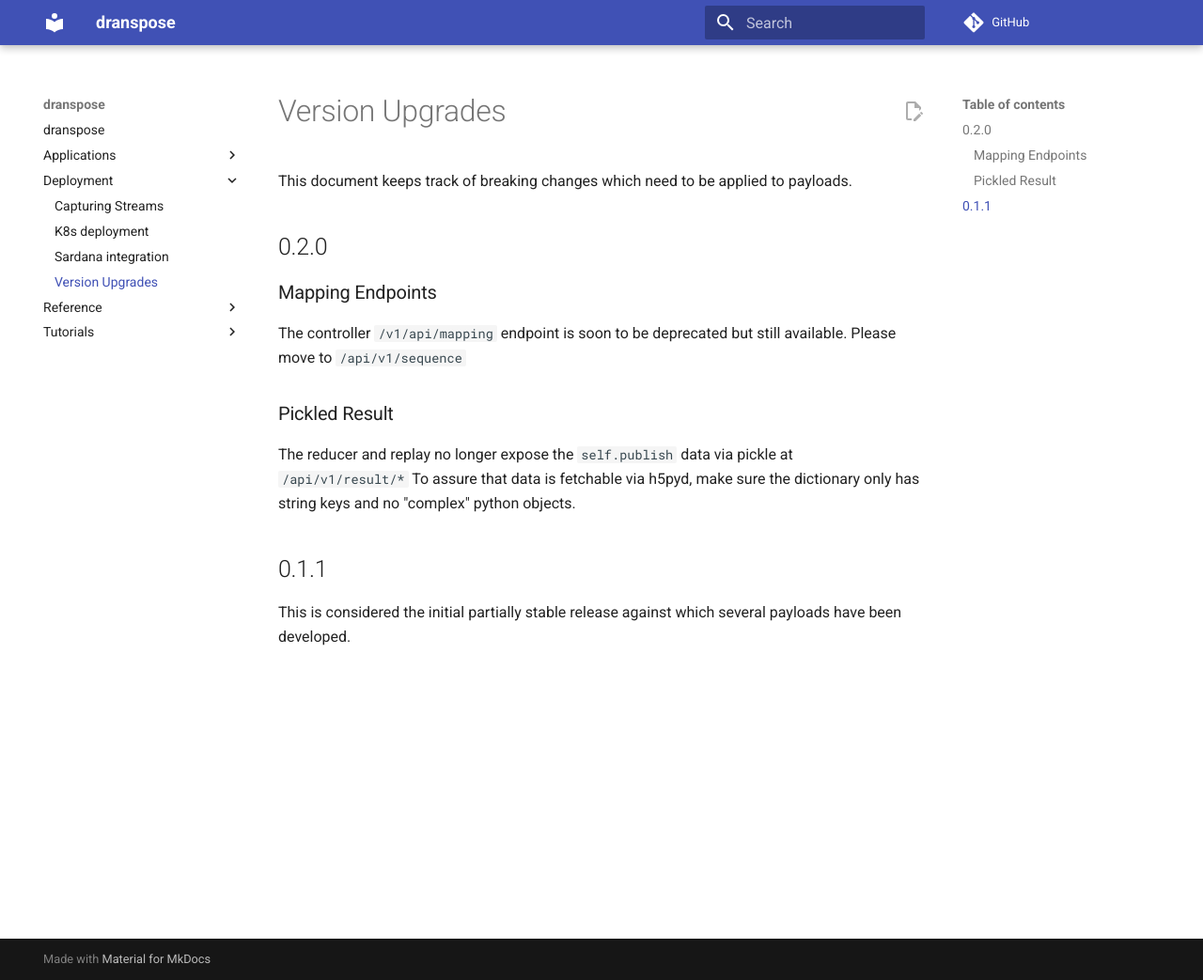
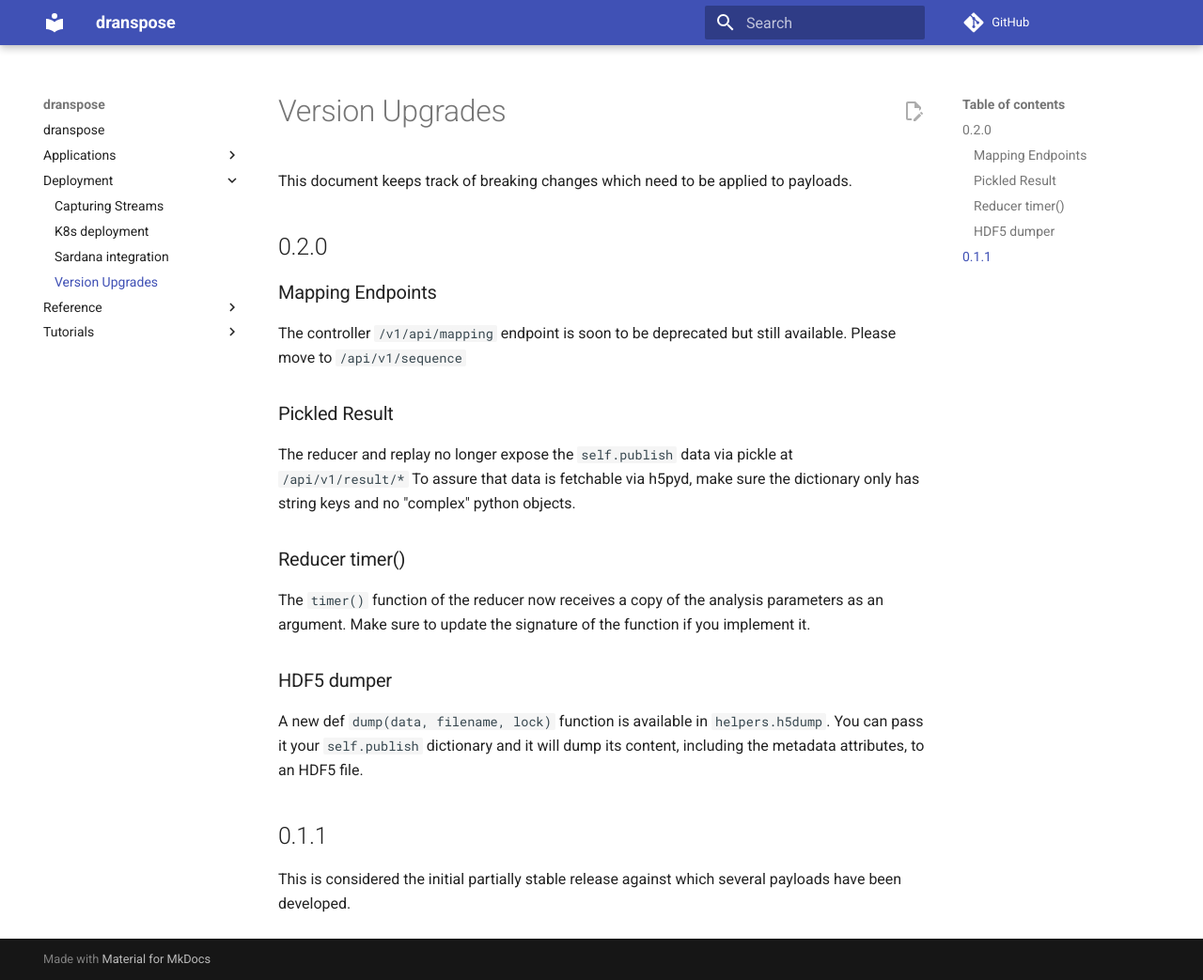
Before and after one commit to felix-engelmann/dranspose, an MkDocs documentation site: the page built from docs/deployment/upgrades.md, in a window 1280 px wide and 1043 px high. Shown: the whole window at 94% size. Built offline with MkDocs 1.6.1 and Material for MkDocs 9.7.7, drawn with Linux system fonts in a browser that asks for light colours; comment, search, counter and statistics services are not loaded.

Commit message:
Update docs/deployment/upgrades.md
Co-authored-by: mecascella <m.e.cascella@gmail.com>

```diff
--- a/docs/deployment/upgrades.md
+++ b/docs/deployment/upgrades.md
@@ -13,6 +13,15 @@ The controller `/v1/api/mapping` endpoint is soon to be deprecated but still ava
 The reducer and replay no longer expose the `self.publish` data via pickle at `/api/v1/result/*`
 To assure that data is fetchable via h5pyd, make sure the dictionary only has string keys and no "complex" python objects.
 
+### Reducer timer()
+
+The `timer()` function of the reducer now receives a copy of the analysis parameters as an argument. Make sure to update the signature of the function if you implement it.
+
+### HDF5 dumper
+
+A new
+def `dump(data, filename, lock)` function is available in `helpers.h5dump`. You can pass it your `self.publish` dictionary and it will dump its content, including the metadata attributes, to an HDF5 file.
+
 ## 0.1.1
 
 This is considered the initial partially stable release against which several payloads have been developed.
```
